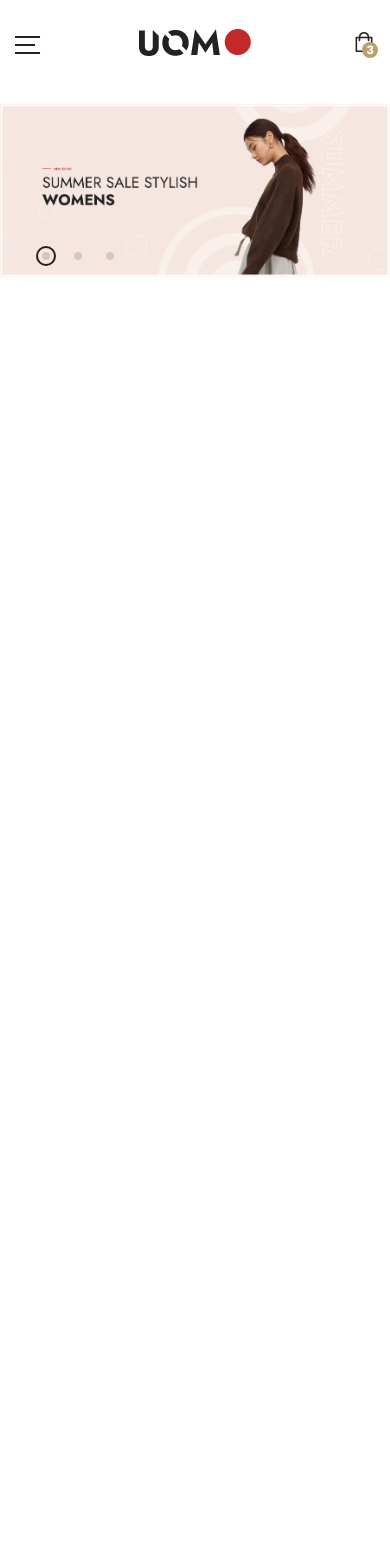
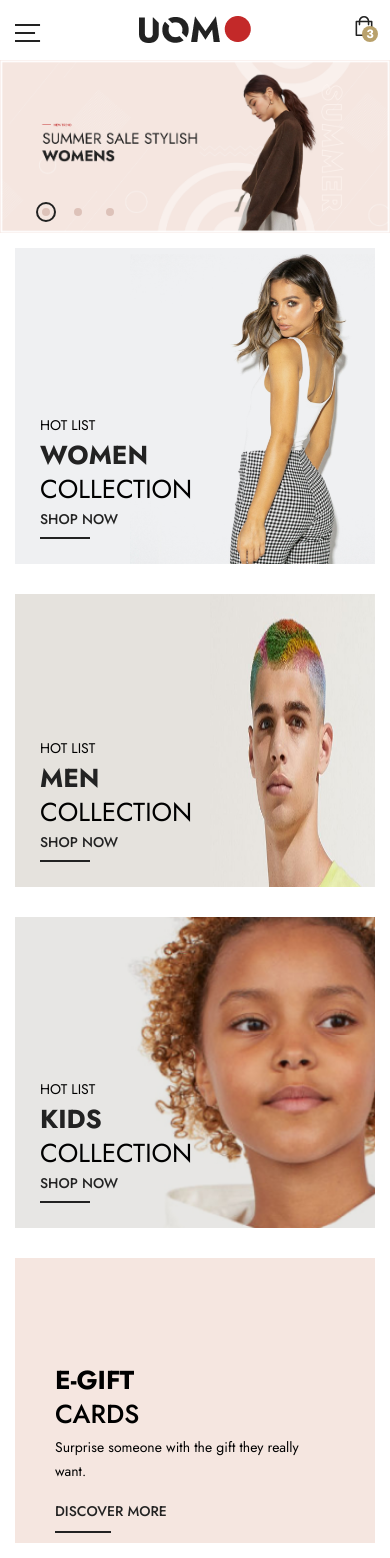
Before and after one commit to mdbahauddinb101/uomoweb, a React (Vite) app: page / in a window 390 px wide. Before the commit the page ends 844 px from the top, so only its background shows below. Built offline with nearby package versions, Linux system fonts and the light colour scheme.

Commit message:
category responsive done

```diff
--- a/src/components/Home/Banner.jsx
+++ b/src/components/Home/Banner.jsx
@@ -13,7 +13,7 @@ const Banner = () => {
 
 
   return (
-   <section className="mx-0 lg:mx-5 mt-4.75 ">
+   <section className="mx-0 lg:mx-5 mt-0 lg:mt-4.75 ">
 
 
 <Swiper pagination={{clickable: true}} modules={[Pagination]} className="mySwiper">
--- a/src/components/Home/Category.jsx
+++ b/src/components/Home/Category.jsx
@@ -3,9 +3,9 @@ import Image from "../common/Image.jsx";
 
 const Category = () => {
   return (
-    <section className="mt-25.25">
+    <section className="mt-0 lg:mt-25.25">
       <div className="container">
-        <div className="grid grid-cols-4 gap-7.5">
+        <div className="lg:grid grid-cols-4 lg:gap-7.5">
           {categorydata.map((item) => {
             // 1. Split the dynamic name by spaces
             const nameParts = item.name ? item.name.split(" ") : [];
@@ -25,15 +25,15 @@ const Category = () => {
                       : ""
                 }`}
               >
-                <Image src={item.image} alt={item.name} />
+                <Image src={item.image} alt={item.name} className={`w-full ${item.id === 2 ? "h-80.75" : "h-full"} p-3.75 lg:p-0`} />
                 <div className="absolute bottom-10 left-10">
                   <h2 className="font-joist mb-1.25 text-[14px] leading-6 font-normal">
                     {item.heading2}
                   </h2>
 
                   {/* 3. Render the split pieces here */}
-                  <h2 className="font-jost mb-1.25 text-[26px] leading-[100%]">
-                    <span className="text-primary font-bold">{firstWord}</span>{" "}
+                  <h2 className="font-jost mb-1.25 text-[26px] leading-[100%] ">
+                    <span className="text-primary font-bold block lg:inline pb-2 lg:pb-0">{firstWord}</span>{" "}
                     {restOfText}
                   </h2>
 
@@ -45,12 +45,12 @@ const Category = () => {
             );
           })}
 
-          <div className="h-71.25 w-82.5 bg-[#F5E6E0] pt-27.25 pr-17.5 pb-10 pl-10">
+          <div className="h-71.25 lg:w-82.5 bg-[#F5E6E0] pt-27.25 pr-17.5 pb-10 pl-10 m-3.75 lg:m-0">
             <h2 className="mb-2 font-medium font-jost text-[26px] leading-[100%]">
-              <span className="font-jost font-bold text-[26px] leading-[100%]">E-GIFT</span> CARDS
+              <span className="font-jost font-bold text-[26px] leading-[100%] block lg:inline pb-2 lg:pb-0">E-GIFT</span> CARDS
             </h2>
             <h3 className="mb-4 font-jost font-normal text-[14px] leading-6">Surprise someone with the gift they really want.</h3>
-            <button className="text-primary after:bg-primary relative text-sm leading-6 font-medium after:absolute after:bottom-0 after:left-0 after:h-0.5 after:w-0 after:duration-500 after:content-[''] hover:after:w-[52.05px]">DISCOVER MORE</button>
+            <button className="text-primary after:bg-primary relative text-sm leading-6 font-medium after:absolute after:top-8 after:left-0 after:h-0.5 after:w-[50%] after:duration-500 after:content-['']">DISCOVER MORE</button>
           </div>
         </div>
       </div>
--- a/src/components/layout/Header.jsx
+++ b/src/components/layout/Header.jsx
@@ -8,7 +8,7 @@ const Header = () => {
   const [activeMenu, setActiveMenu] = useState(false);
 
   return (
-    <header className="relative pt-7.25 pb-7">
+    <header className="relative pt-4 lg:pt-7.25 pb-4 lg:pb-7">
       <nav>
         <div className="container">
           <div className="flex flex-col lg:flex-row">
@@ -105,7 +105,7 @@ const Header = () => {
                 </svg>
               </button>
 
-              <div className="absolute top-8 right-3.75 lg:relative lg:top-auto lg:right-auto">
+              <div className="absolute top-4 right-3.75 lg:relative lg:top-auto lg:right-auto">
                 <button className="relative">
                   <svg
                     width="21"
@@ -127,7 +127,7 @@ const Header = () => {
 
               <button
                 onClick={() => setActiveMenu(!activeMenu)}
-                className="absolute top-9 left-3.75 sm:block lg:hidden"
+                className="absolute top-6 left-3.75 sm:block lg:hidden"
               >
                 <svg
                   width="26"
--- a/src/pages/HomePage.jsx
+++ b/src/pages/HomePage.jsx
@@ -12,8 +12,8 @@ const HomePage = () => {
   return (
     <>
     <Banner />
-    {/* <Category />
-    <TrendyProducts />
+    <Category />
+    {/* <TrendyProducts />
     <SpringCollection />
     <Starting />
     <LimitedEdition />
```
